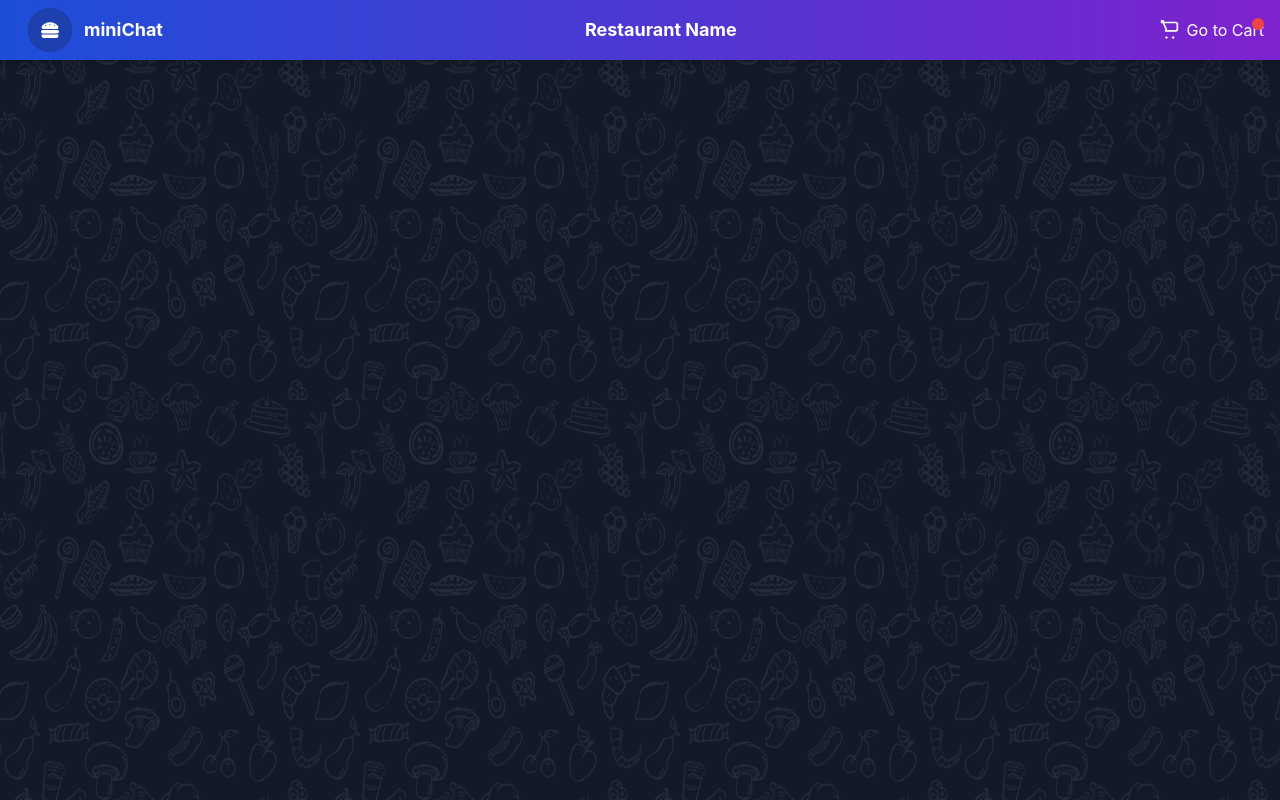
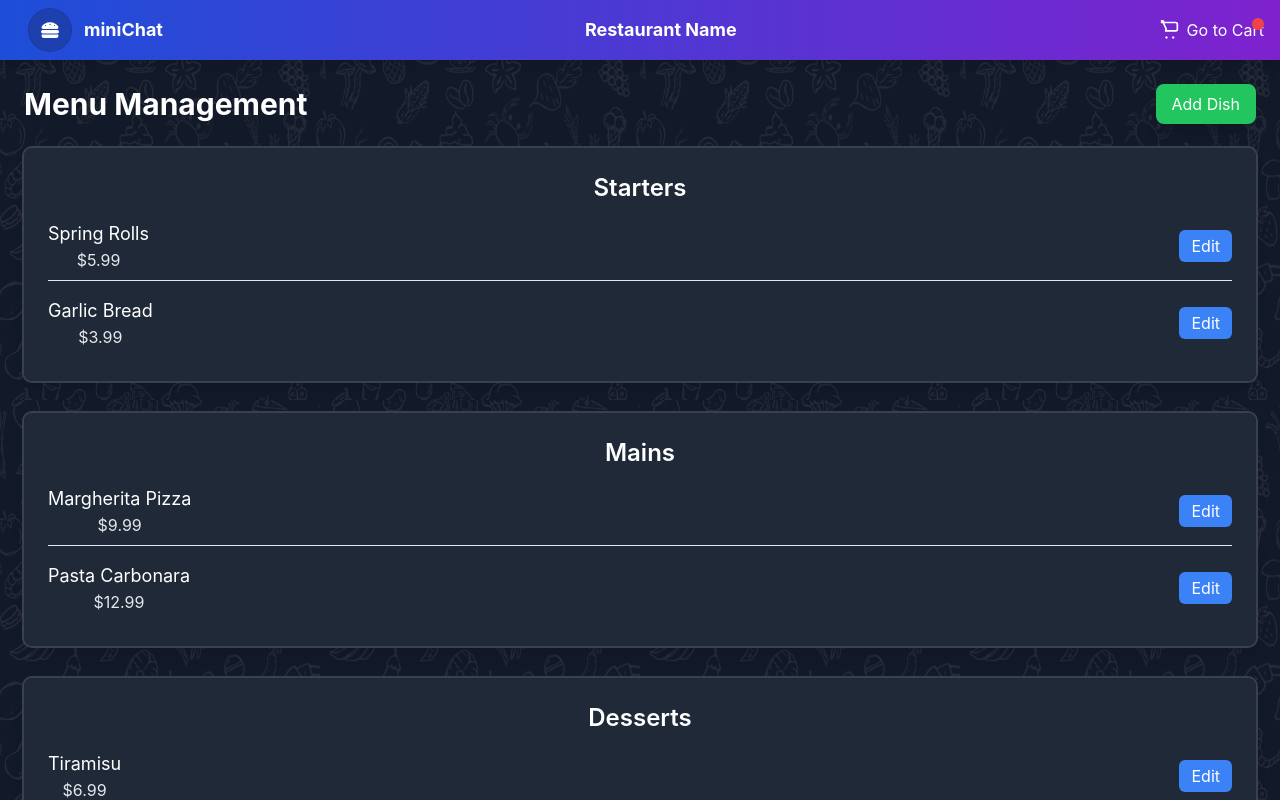
Before and after one commit to sujnankumar/miniProject-frontend, a React (Create React App) app: page /restaurant/manage/menu in a window 1280 px wide. Built offline with nearby package versions, Linux system fonts and the light colour scheme; no server answers.

Commit message:
Added some pages

```diff
--- a/src/App.js
+++ b/src/App.js
@@ -10,6 +10,7 @@ import RestaurantRegister from './components/RestaurantForms/RestaurantRegister'
 import RestaurantProfile from './components/RestaurantDashboard/RestaurantInfo';
 import RestaurantDashboard from './components/RestaurantDashboard/RestaurantDashboard';
 import AddDishForm from './components/RestaurantForms/AddDishForm';
+import MenuManagement from './components/MenuManagement';
 
 function App() {
   return (
@@ -28,6 +29,7 @@ function App() {
 
           <Route path='/restaurant/register' element={<RestaurantRegister />} />
           <Route path="/restaurant/adddish" element={<AddDishForm />} />
+          <Route path="/restaurant/manage/menu" element={<MenuManagement />} />
         </Routes>
       </div>
       </Layout>
--- a/src/components/Cart.js
+++ b/src/components/Cart.js
@@ -35,12 +35,16 @@ const Cart = () => {
     <div className="flex flex-col lg:flex-row gap-6 p-6">
       {/* Left: Cart Items */}
       <div className="flex-1 bg-gray-800 bg-opacity-45 outline outline-2 outline-gray-700 rounded-lg shadow-xl shadow-gray-900 p-6 ">
-        <h2 className="text-2xl text-white mb-4">Cart Items</h2>
+        <div className="flex justify-between items-center">
+          <h2 className="text-2xl text-white mb-4">Cart Items</h2>
+          <p className="text-md text-gray-100">Price</p>
+        </div>
+
         {cart.length > 0 ? (
           cart.map(item => (
             <div
               key={item.id}
-              className="flex items-center justify-between border-b border-gray-400 pb-4 mb-4 last:border-b-0 last:pb-0 last:mb-0"
+              className="flex  justify-between border-b border-gray-400 pb-4 mb-4 last:border-b-0 last:pb-0 last:mb-0"
             >
               {/* Item Image */}
               <img
@@ -55,24 +59,24 @@ const Cart = () => {
                   <p className="text-lg text-gray-100">${item.price.toFixed(2)}</p>
                 </div>
                 {/* Quantity Box */}
-                <div className="flex items-center mt-4">
-                  <div className="flex items-center justify-between border-2 border-yellow-200 rounded-lg bg-gray-800 text-white w-28 px-2">
+                <div className="flex items-center mt-4 bottom-0">
+                  <div className="flex items-center justify-between border-2 border-yellow-200 rounded-lg bg-gray-800 text-white w-[5.5rem] px-2 py-0.5">
                     <button
                       onClick={() => handleDecrease(item.id)}
-                      className="text-gray-300 hover:text-red-500"
+                      className="text-gray-200 hover:text-red-500"
                     >
                       {item.quantity > 1 ? (
-                        <span><FaMinus /></span> // Minus Icon
+                        <span><FaMinus className='text-sm'/></span> // Minus Icon
                       ) : (
-                        <span><FaTrash /></span> // Trash Icon
+                        <span><FaTrash className='text-sm'/></span> // Trash Icon
                       )}
                     </button>
-                    <span className="text-center">{item.quantity}</span>
+                    <span className="text-center text-sm">{item.quantity}</span>
                     <button
                       onClick={() => handleIncrease(item.id)}
-                      className="text-gray-300 hover:text-blue-500"
+                      className="text-gray-200 hover:text-blue-500"
                     >
-                      <span><FaPlus /></span>
+                      <span><FaPlus className='text-sm'/></span>
                     </button>
                   </div>
                 </div>
--- /dev/null
+++ b/src/components/MenuManagement.js
@@ -0,0 +1,76 @@
+import React, { useState } from "react";
+import { Link } from "react-router-dom";
+
+const MenuManagement = () => {
+  const [menu, setMenu] = useState({
+    Starters: [
+      { id: 1, name: "Spring Rolls", price: 5.99 },
+      { id: 2, name: "Garlic Bread", price: 3.99 },
+    ],
+    Mains: [
+      { id: 3, name: "Margherita Pizza", price: 9.99 },
+      { id: 4, name: "Pasta Carbonara", price: 12.99 },
+    ],
+    Desserts: [
+      { id: 5, name: "Tiramisu", price: 6.99 },
+      { id: 6, name: "Cheesecake", price: 7.99 },
+    ],
+  });
+
+  const handleEdit = (category, id) => {
+    alert(`Edit dish ID ${id} from ${category}`);
+  };
+
+
+  return (
+    <div className="min-h-screen p-6">
+      {/* Header Section */}
+      <div className="flex justify-between items-center mb-6">
+        <h1 className="text-3xl font-bold text-white">Menu Management</h1>
+        <Link to={`/restaurant/adddish`}>
+            <button
+            className="bg-green-500 text-white px-4 py-2 rounded-lg shadow-lg hover:bg-green-600"
+            >
+            Add Dish
+            </button>
+        </Link>
+      </div>
+
+      {/* Menu Categories */}
+      <div className="space-y-8">
+        {Object.keys(menu).map((category) => (
+          <div key={category} className="bg-gray-800 outline outline-2 outline-gray-700 p-6 rounded-lg shadow-lg">
+            {/* Category Title */}
+            <h2 className="text-2xl font-semibold text-white mb-4">
+              {category}
+            </h2>
+            {/* Dishes List */}
+            <div className="space-y-4">
+              {menu[category].map((dish) => (
+                <div
+                  key={dish.id}
+                  className="flex justify-between items-center border-b pb-2 last:border-b-0"
+                >
+                  {/* Dish Details */}
+                  <div>
+                    <h3 className="text-lg text-white">{dish.name}</h3>
+                    <p className="text-gray-200">${dish.price.toFixed(2)}</p>
+                  </div>
+                  {/* Edit Button */}
+                  <button
+                    onClick={() => handleEdit(category, dish.id)}
+                    className="bg-blue-500 text-white px-3 py-1 rounded-md hover:bg-blue-600"
+                  >
+                    Edit
+                  </button>
+                </div>
+              ))}
+            </div>
+          </div>
+        ))}
+      </div>
+    </div>
+  );
+};
+
+export default MenuManagement;
--- a/src/components/RestaurantDashboard/RestaurantDashboard.js
+++ b/src/components/RestaurantDashboard/RestaurantDashboard.js
@@ -3,8 +3,8 @@ import ReviewBox from './ReviewBox';
 
 const RestaurantDashboard = () => {
   return (
-    <>
-      <div className="min-h-64 w-11/12 mx-auto mt-10 flex text-white outline outline-2 outline-white-600 shadow-lg rounded-lg overflow-hidden">
+    <div className='py-10'>
+      <div className="bg-gray-800 min-h-64 w-11/12 mx-auto flex text-white outline outline-2 outline-gray-700 shadow-lg rounded-lg overflow-hidden">
         {/* Total Orders */}
         <div className="flex-1 flex flex-col justify-center items-center p-4 hover:bg-blue-950 transition duration-300 ease-in-out">
           <h2 className="text-xl md:text-2xl lg:text-3xl font-bold text-blue-600">Total Orders</h2>
@@ -12,19 +12,19 @@ const RestaurantDashboard = () => {
         </div>
 
         {/* Pending Orders */}
-        <div className="flex-1 flex flex-col justify-center items-center p-4 hover:bg-yellow-950 border-l-2 border-yellow-600 transition duration-300 ease-in-out">
+        <div className="flex-1 flex flex-col justify-center items-center p-4 hover:bg-yellow-950 border-l-2 border-yellow-700 transition duration-300 ease-in-out">
           <h2 className="text-xl md:text-2xl lg:text-3xl font-bold text-yellow-600">Pending Orders</h2>
           <p className="text-lg md:text-xl lg:text-2xl mt-2">15</p>
         </div>
 
         {/* Completed Orders */}
-        <div className="flex-1 flex flex-col justify-center items-center p-4 hover:bg-green-950 border-l-2 border-green-600 transition duration-300 ease-in-out">
+        <div className="flex-1 flex flex-col justify-center items-center p-4 hover:bg-green-950 border-l-2 border-green-700 transition duration-300 ease-in-out">
           <h2 className="text-xl md:text-2xl lg:text-3xl font-bold text-green-600">Completed Orders</h2>
           <p className="text-lg md:text-xl lg:text-2xl mt-2">105</p>
         </div>
 
         {/* Cancelled Orders */}
-        <div className="flex-1 flex flex-col justify-center items-center p-4 hover:bg-red-950 border-l-2 border-red-600 transition duration-300 ease-in-out">
+        <div className="flex-1 flex flex-col justify-center items-center p-4 hover:bg-red-950 border-l-2 border-red-700 transition duration-300 ease-in-out">
           <h2 className="text-xl md:text-2xl lg:text-3xl font-bold text-red-600">Cancelled Orders</h2>
           <p className="text-lg md:text-xl lg:text-2xl mt-2">105</p>
         </div>
@@ -33,12 +33,13 @@ const RestaurantDashboard = () => {
 
 
       {/* Main Dashboard Area */}
-      <main className="grid grid-cols-1 md:grid-cols-2 lg:grid-cols-3 gap-4 w-11/12 mx-auto mt-10">
-        <ReviewBox />
-
+      <main className="grid grid-cols-1 md:grid-cols-2 lg:grid-cols-2 gap-12 w-11/12 mx-auto mt-10">
+        <div className="bg-gray-800 text-white p-6 rounded-lg shadow-md outline outline-2 outline-gray-700">
+          <ReviewBox />
+        </div>
 
         {/* Sales Summary Widget */}
-        <div className="text-white p-6 rounded-lg shadow-md outline outline-2 outline-white">
+        <div className="bg-gray-800 text-white p-6 rounded-lg shadow-md outline outline-2 outline-gray-700">
           <h2 className="text-xl font-semibold mb-4">Sales Summary</h2>
           <p>Total Revenue: $2500</p>
           <p>Most Popular Dish: Margherita Pizza (10 orders)</p>
@@ -46,18 +47,8 @@ const RestaurantDashboard = () => {
           <p>Average Order Time: 12 mins</p>
         </div>
 
-        {/* Customer Feedback Widget */}
-        <div className="text-white p-6 rounded-lg shadow-md outline outline-2 outline-white">
-          <h2 className="text-xl font-semibold mb-4">Customer Feedback</h2>
-          <ul>
-            <li>"Great service!" - ★★★★★</li>
-            <li>"Loved the pasta." - ★★★★☆</li>
-            <li>"Could improve wait time." - ★★★☆☆</li>
-          </ul>
-        </div>
-
         {/* Inventory Alerts Widget */}
-        <div className="text-white p-6 rounded-lg shadow-md outline outline-2 outline-white">
+        <div className="bg-gray-800 text-white p-6 rounded-lg shadow-md outline outline-2 outline-gray-700">
           <h2 className="text-xl font-semibold mb-4">Inventory Alerts</h2>
           <ul>
             <li>Tomatoes: Low Stock</li>
@@ -66,7 +57,7 @@ const RestaurantDashboard = () => {
         </div>
 
         {/* Reservation Summary Widget */}
-        <div className="text-white p-6 rounded-lg shadow-md outline outline-2 outline-white">
+        <div className="bg-gray-800 text-white p-6 rounded-lg shadow-md outline outline-2 outline-gray-700">
           <h2 className="text-xl font-semibold mb-4">Today’s Reservations</h2>
           <ul>
             <li>Table 3 - 6:30 PM - John Doe (4 guests)</li>
@@ -74,7 +65,7 @@ const RestaurantDashboard = () => {
           </ul>
         </div>
       </main>
-    </>
+    </div>
   );
 };
 
--- a/src/components/RestaurantDashboard/ReviewBox.js
+++ b/src/components/RestaurantDashboard/ReviewBox.js
@@ -13,7 +13,7 @@ const ReviewBox = () => {
   const totalReviews = Object.values(ratings).reduce((sum, count) => sum + count, 0);
 
   return (
-    <div className=" rounded-lg shadow-lg p-6 w-full max-w-lg mx-auto text-white outline outline-2 outline-white">
+    <>
       <h3 className="text-xl font-semibold mb-4">Customer Reviews</h3>
 
       {/* Rating Rows */}
@@ -50,7 +50,7 @@ const ReviewBox = () => {
       <div className="text-center mt-6 text-sm text-gray-100">
         {totalReviews} total reviews
       </div>
-    </div>
+    </>
   );
 };
 
```
